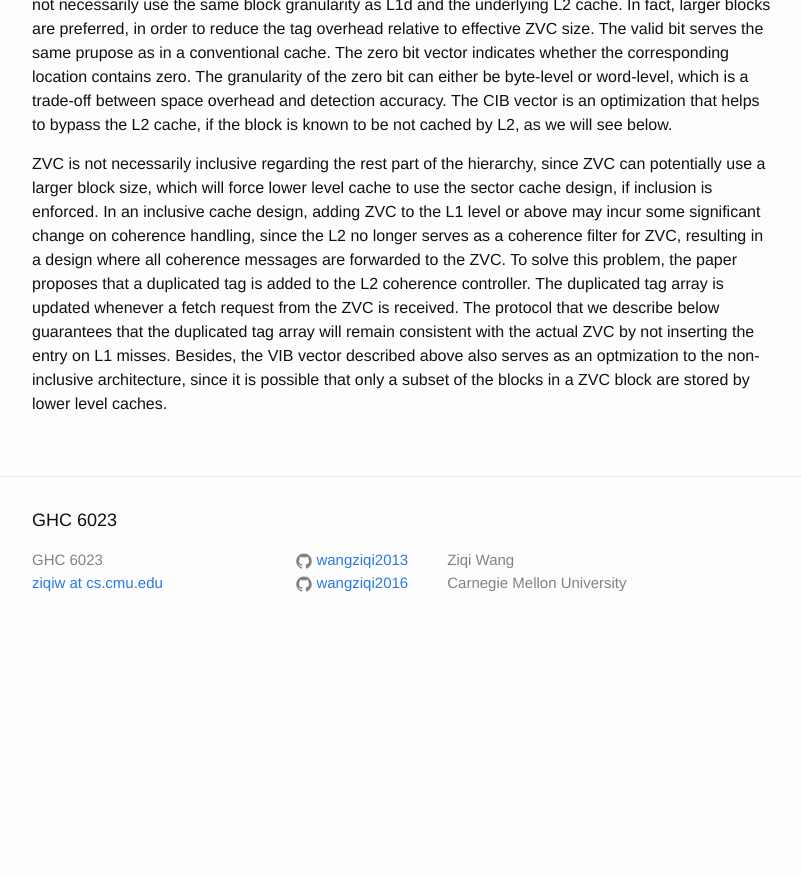
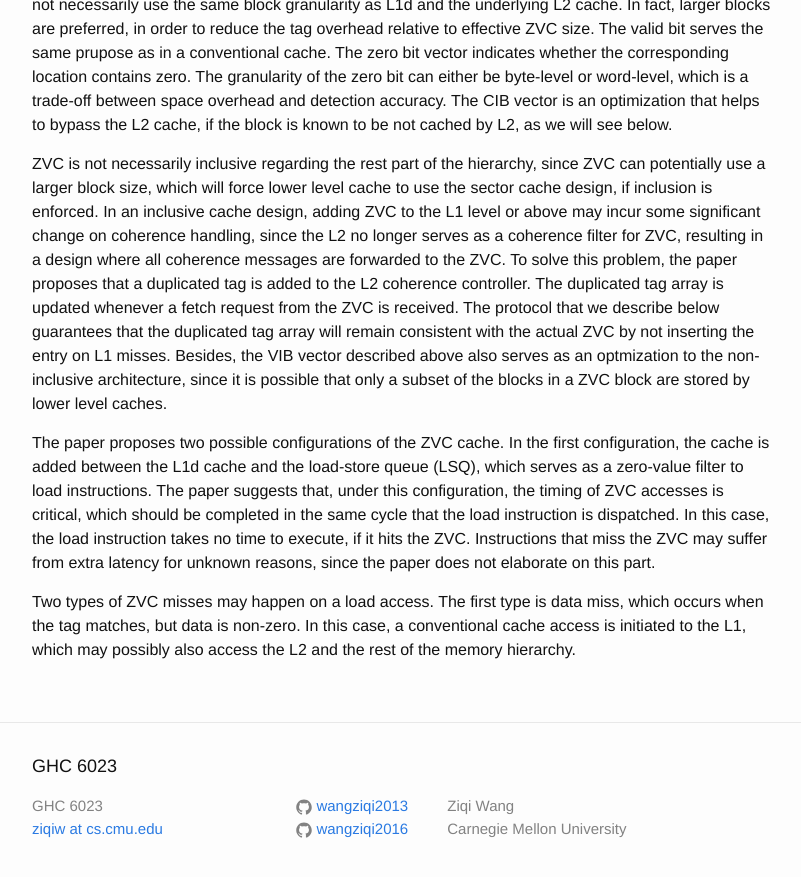
Before and after one commit to wangziqi2013/wangziqi2013.github.io, a Jekyll site: the page built from _posts/2020-06-26-zvc.markdown, in a window 1280 px wide and 900 px high, scrolled down 1069 px. Shown: the top 877 px of the window, without its empty margins (238-1039 px from the left). Built offline with Jekyll 4.4.1, drawn with Linux system fonts in a browser that asks for light colours; before the commit the page ends 1723 px from its top, so only the background shows below that.

Commit message:
Adding data miss

```diff
--- a/_posts/2020-06-26-zvc.markdown
+++ b/_posts/2020-06-26-zvc.markdown
@@ -52,3 +52,14 @@ tag array is updated whenever a fetch request from the ZVC is received. The prot
 that the duplicated tag array will remain consistent with the actual ZVC by not inserting the entry on L1 misses. Besides,
 the VIB vector described above also serves as an optmization to the non-inclusive architecture, since it is possible that
 only a subset of the blocks in a ZVC block are stored by lower level caches.
+
+The paper proposes two possible configurations of the ZVC cache. In the first configuration, the cache is added between
+the L1d cache and the load-store queue (LSQ), which serves as a zero-value filter to load instructions. The paper
+suggests that, under this configuration, the timing of ZVC accesses is critical, which should be completed in the same
+cycle that the load instruction is dispatched. In this case, the load instruction takes no time to execute, if it hits
+the ZVC. Instructions that miss the ZVC may suffer from extra latency for unknown reasons, since the paper does not
+elaborate on this part.
+
+Two types of ZVC misses may happen on a load access. The first type is data miss, which occurs when the tag matches,
+but data is non-zero. In this case, a conventional cache access is initiated to the L1, which may possibly also
+access the L2 and the rest of the memory hierarchy.
```
